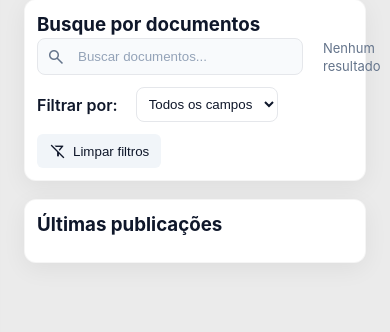
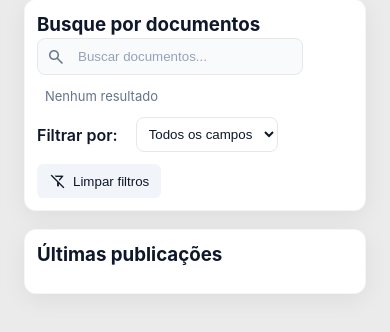
Before and after one commit to Samumaradona/Inprolib-, a Flask app: page /home in a window 390 px wide. Shown: the part 110-442 px from the top of the page. Run offline with Flask 3, Linux system fonts and the light colour scheme; the visitor is signed in with stand-in values (Sample User, id 1); data that the repository does not hold is empty; some libraries are stand-ins or nearby versions.

Commit message:
Reajustando mobile

```diff
--- a/static/css/home.css
+++ b/static/css/home.css
@@ -975,6 +975,29 @@ body {
   font-size: 18px;
 }
 
+/* -------------------------------------------------
+   Correção mobile para o contador de resultados
+   Evitar quebra de linha em "Exibindo X de Y"
+   e permitir reorganização do layout da busca
+   em telas estreitas sem truncar texto.
+-------------------------------------------------- */
+@media (max-width: 520px) {
+  .search-row {
+    flex-wrap: wrap;  /* reorganiza input e contador em duas linhas */
+    gap: 8px;
+  }
+  .search-input {
+    flex: 1 1 100%;   /* ocupa toda a primeira linha */
+  }
+  .results-counter {
+    white-space: nowrap;  /* mantém texto em uma linha */
+    margin-left: 0;       /* evita deslocamento lateral quando quebra */
+    font-size: 12px;      /* ajuste fino para caber sem cortar */
+    flex: 0 0 auto;
+    order: 2;             /* aparece abaixo do campo de busca */
+  }
+}
+
 /* Ajuste específico para o modal de avatar (centralização consistente) */
 #avatarModal .modal-content{
   max-width: 640px;
```
